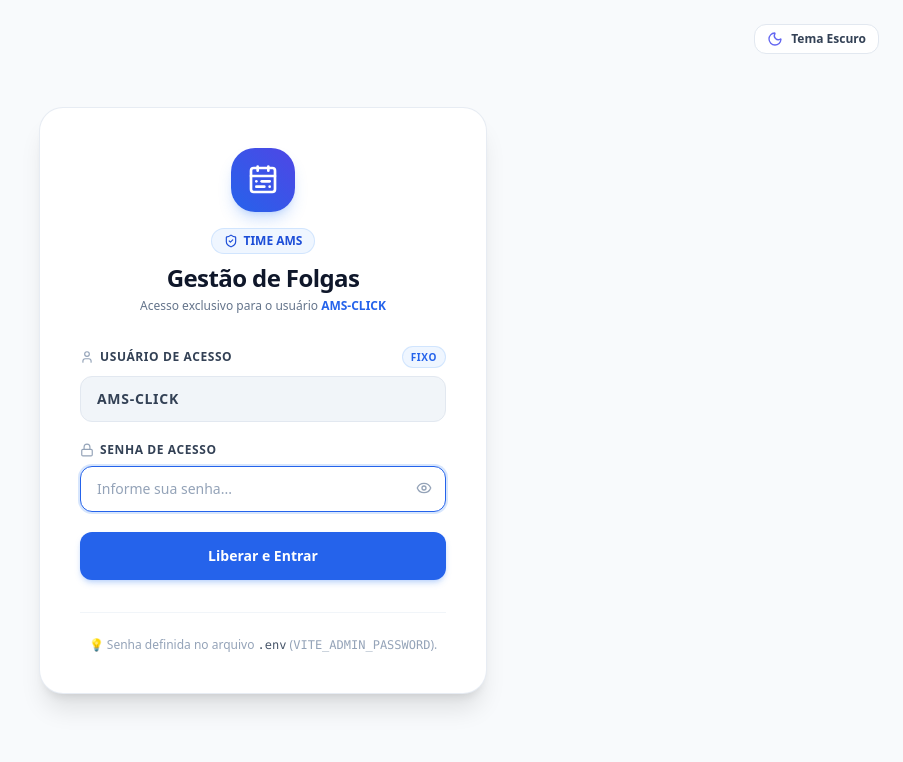
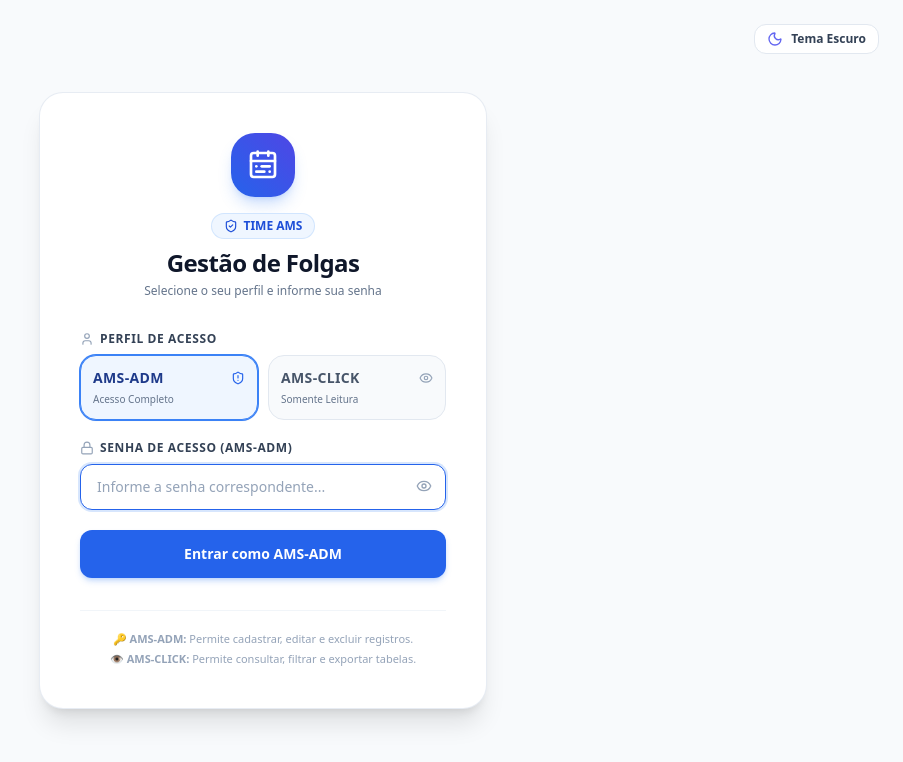
Before and after one commit to elivelton7/gestao-folgas-ams, a React (Vite) app: page / in a window 1280 px wide. Shown: the top 762 px of the page, without its empty margins (377-1280 px from the left). Built offline with nearby package versions, Linux system fonts and the light colour scheme; no server answers; the database is empty.

Commit message:
feat: adicionar usuario AMS-ADM com perfil total e AMS-CLICK somente leitura

```diff
--- a/src/App.tsx
+++ b/src/App.tsx
@@ -12,10 +12,10 @@ import { ToastProvider, useToast } from './context/ToastContext';
 import { ThemeProvider } from './context/ThemeContext';
 import { AuthProvider, useAuth } from './context/AuthContext';
 import { isSupabaseConfigured } from './lib/supabase';
-import { Database, Loader2 } from 'lucide-react';
+import { Database, Loader2, Eye } from 'lucide-react';
 
 function MainApp() {
-  const { isAuthenticated, loading: authLoading } = useAuth();
+  const { isAuthenticated, loading: authLoading, isAdmin, isReadOnly, user } = useAuth();
   const { showToast } = useToast();
   const [isEmailModalOpen, setIsEmailModalOpen] = useState(false);
 
@@ -91,7 +91,27 @@ function MainApp() {
           </div>
         )}
 
-        {/* Formulário de Cadastro Superior */}
+        {/* Banner Informativo de Perfil Consulta (AMS-CLICK) */}
+        {isReadOnly && (
+          <div className="mb-8 p-5 rounded-2xl bg-amber-50/80 dark:bg-amber-950/30 border border-amber-200/80 dark:border-amber-800/60 text-amber-900 dark:text-amber-200 shadow-xs transition-colors">
+            <div className="flex items-center gap-3.5">
+              <div className="p-2.5 rounded-xl bg-amber-100 dark:bg-amber-900/60 text-amber-700 dark:text-amber-300 flex-shrink-0">
+                <Eye className="w-5 h-5" />
+              </div>
+              <div>
+                <h3 className="text-sm font-bold text-amber-950 dark:text-amber-100">
+                  Modo Consulta Ativo ({user?.username})
+                </h3>
+                <p className="text-xs text-amber-800/90 dark:text-amber-300/80 mt-0.5">
+                  Você possui permissão para consultar o quadro de folgas e exportar planilhas para o Excel. O cadastro e exclusão de folgas são restritos ao perfil <strong>AMS-ADM</strong>.
+                </p>
+              </div>
+            </div>
+          </div>
+        )}
+
+        {/* Formulário de Cadastro Superior (Apenas Administrador) */}
+        {isAdmin && (
           <TimeOffForm
             employees={employees}
             teams={teams}
@@ -102,6 +122,7 @@ function MainApp() {
             onSuccessToast={(msg) => showToast(msg, 'success')}
             onErrorToast={(msg) => showToast(msg, 'error')}
           />
+        )}
 
         {/* Data Grid / Tabela Inferior de Folgas com Filtro por Time */}
         <TimeOffList
@@ -114,7 +135,8 @@ function MainApp() {
           onErrorToast={(msg) => showToast(msg, 'error')}
         />
 
-        {/* Modal de Configuração de Relatórios por E-mail */}
+        {/* Modal de Configuração de Relatórios por E-mail (Apenas Administrador) */}
+        {isAdmin && (
           <EmailReportsModal
             isOpen={isEmailModalOpen}
             onClose={() => setIsEmailModalOpen(false)}
@@ -127,6 +149,7 @@ function MainApp() {
             onSuccessToast={(msg) => showToast(msg, 'success')}
             onErrorToast={(msg) => showToast(msg, 'error')}
           />
+        )}
       </main>
 
       <footer className="py-6 border-t border-slate-200/80 dark:border-slate-800 bg-white dark:bg-slate-900 text-center text-xs text-slate-400 dark:text-slate-500 transition-colors duration-200">
--- a/src/components/LoginPage.tsx
+++ b/src/components/LoginPage.tsx
@@ -9,15 +9,18 @@ import {
   ShieldCheck,
   Sun,
   Moon,
-  AlertCircle
+  AlertCircle,
+  ShieldAlert,
+  EyeIcon
 } from 'lucide-react';
-import { useAuth, FIXED_USERNAME } from '../context/AuthContext';
+import { useAuth } from '../context/AuthContext';
 import { useTheme } from '../context/ThemeContext';
 
 export const LoginPage: React.FC = () => {
   const { login } = useAuth();
   const { theme, toggleTheme } = useTheme();
 
+  const [selectedUser, setSelectedUser] = useState<'AMS-ADM' | 'AMS-CLICK'>('AMS-ADM');
   const [password, setPassword] = useState('');
   const [showPassword, setShowPassword] = useState(false);
   const [isSubmitting, setIsSubmitting] = useState(false);
@@ -33,7 +36,7 @@ export const LoginPage: React.FC = () => {
     try {
       setIsSubmitting(true);
       setErrorMessage(null);
-      await login(FIXED_USERNAME, password);
+      await login(selectedUser, password);
     } catch (err: any) {
       setErrorMessage(err.message || 'Falha na autenticação.');
     } finally {
@@ -81,7 +84,7 @@ export const LoginPage: React.FC = () => {
               Gestão de Folgas
             </h1>
             <p className="text-xs text-slate-500 dark:text-slate-400 mt-1">
-              Acesso exclusivo para o usuário <strong className="text-blue-600 dark:text-blue-400 font-bold">{FIXED_USERNAME}</strong>
+              Selecione o seu perfil e informe sua senha
             </p>
           </div>
 
@@ -96,31 +99,61 @@ export const LoginPage: React.FC = () => {
             </div>
           )}
 
-          {/* Formulário com Usuário Fixo */}
+          {/* Formulário */}
           <form onSubmit={handleSubmit} className="space-y-5">
-            {/* Usuário Fixo */}
+            {/* Escolha do Usuário / Perfil */}
             <div>
-              <label
-                htmlFor="fixedUser"
-                className="block text-xs font-bold text-slate-700 dark:text-slate-300 uppercase tracking-wider mb-2 flex items-center justify-between"
-              >
-                <span className="flex items-center gap-1.5">
-                  <User className="w-3.5 h-3.5 text-slate-400 dark:text-slate-500" />
-                  Usuário de Acesso
-                </span>
-                <span className="text-[10px] text-blue-600 dark:text-blue-400 font-semibold uppercase bg-blue-50 dark:bg-blue-950/80 px-2 py-0.5 rounded-full border border-blue-200/60 dark:border-blue-800/60">
-                  Fixo
-                </span>
+              <label className="block text-xs font-bold text-slate-700 dark:text-slate-300 uppercase tracking-wider mb-2 flex items-center gap-1.5">
+                <User className="w-3.5 h-3.5 text-slate-400 dark:text-slate-500" />
+                Perfil de Acesso
               </label>
-              <div className="relative">
-                <input
-                  id="fixedUser"
-                  type="text"
-                  value={FIXED_USERNAME}
-                  readOnly
-                  disabled
-                  className="w-full px-4 py-3 rounded-xl border border-slate-200 dark:border-slate-700/80 bg-slate-100 dark:bg-slate-800/70 text-slate-700 dark:text-slate-200 font-bold text-sm tracking-wider cursor-not-allowed select-none"
-                />
+
+              <div className="grid grid-cols-2 gap-2.5">
+                {/* Botão AMS-ADM */}
+                <button
+                  type="button"
+                  onClick={() => {
+                    setSelectedUser('AMS-ADM');
+                    setPassword('');
+                    if (errorMessage) setErrorMessage(null);
+                  }}
+                  className={`p-3 rounded-2xl border text-left transition flex flex-col justify-between ${
+                    selectedUser === 'AMS-ADM'
+                      ? 'bg-blue-50 dark:bg-blue-950/50 border-blue-500 text-blue-900 dark:text-blue-100 shadow-sm ring-1 ring-blue-500'
+                      : 'bg-slate-50 dark:bg-slate-800/60 border-slate-200 dark:border-slate-700 text-slate-600 dark:text-slate-300 hover:bg-slate-100 dark:hover:bg-slate-800'
+                  }`}
+                >
+                  <div className="flex items-center justify-between w-full mb-1">
+                    <span className="font-extrabold text-sm tracking-wide">AMS-ADM</span>
+                    <ShieldAlert className={`w-3.5 h-3.5 ${selectedUser === 'AMS-ADM' ? 'text-blue-600 dark:text-blue-400' : 'text-slate-400'}`} />
+                  </div>
+                  <span className="text-[10px] text-slate-500 dark:text-slate-400 font-medium">
+                    Acesso Completo
+                  </span>
+                </button>
+
+                {/* Botão AMS-CLICK */}
+                <button
+                  type="button"
+                  onClick={() => {
+                    setSelectedUser('AMS-CLICK');
+                    setPassword('');
+                    if (errorMessage) setErrorMessage(null);
+                  }}
+                  className={`p-3 rounded-2xl border text-left transition flex flex-col justify-between ${
+                    selectedUser === 'AMS-CLICK'
+                      ? 'bg-amber-50 dark:bg-amber-950/50 border-amber-500 text-amber-900 dark:text-amber-100 shadow-sm ring-1 ring-amber-500'
+                      : 'bg-slate-50 dark:bg-slate-800/60 border-slate-200 dark:border-slate-700 text-slate-600 dark:text-slate-300 hover:bg-slate-100 dark:hover:bg-slate-800'
+                  }`}
+                >
+                  <div className="flex items-center justify-between w-full mb-1">
+                    <span className="font-extrabold text-sm tracking-wide">AMS-CLICK</span>
+                    <EyeIcon className={`w-3.5 h-3.5 ${selectedUser === 'AMS-CLICK' ? 'text-amber-600 dark:text-amber-400' : 'text-slate-400'}`} />
+                  </div>
+                  <span className="text-[10px] text-slate-500 dark:text-slate-400 font-medium">
+                    Somente Leitura
+                  </span>
+                </button>
               </div>
             </div>
 
@@ -131,7 +164,7 @@ export const LoginPage: React.FC = () => {
                 className="block text-xs font-bold text-slate-700 dark:text-slate-300 uppercase tracking-wider mb-2 flex items-center gap-1.5"
               >
                 <Lock className="w-3.5 h-3.5 text-slate-400 dark:text-slate-500" />
-                Senha de Acesso
+                Senha de Acesso ({selectedUser})
               </label>
               <div className="relative">
                 <input
@@ -142,7 +175,7 @@ export const LoginPage: React.FC = () => {
                     setPassword(e.target.value);
                     if (errorMessage) setErrorMessage(null);
                   }}
-                  placeholder="Informe sua senha..."
+                  placeholder="Informe a senha correspondente..."
                   disabled={isSubmitting}
                   autoFocus
                   autoComplete="current-password"
@@ -174,15 +207,18 @@ export const LoginPage: React.FC = () => {
                   Liberando acesso...
                 </>
               ) : (
-                'Liberar e Entrar'
+                `Entrar como ${selectedUser}`
               )}
             </button>
           </form>
 
-          {/* Dica da Senha */}
-          <div className="mt-8 pt-6 border-t border-slate-100 dark:border-slate-800 text-center">
-            <p className="text-xs text-slate-400 dark:text-slate-500">
-              💡 Senha definida no arquivo <code className="font-mono text-slate-600 dark:text-slate-300">.env</code> (<code className="font-mono">VITE_ADMIN_PASSWORD</code>).
+          {/* Dica Informativa */}
+          <div className="mt-8 pt-5 border-t border-slate-100 dark:border-slate-800 text-center space-y-1">
+            <p className="text-[11px] text-slate-400 dark:text-slate-500">
+              🔑 <strong>AMS-ADM:</strong> Permite cadastrar, editar e excluir registros.
+            </p>
+            <p className="text-[11px] text-slate-400 dark:text-slate-500">
+              👁️ <strong>AMS-CLICK:</strong> Permite consultar, filtrar e exportar tabelas.
             </p>
           </div>
         </div>
--- a/src/components/TimeOffList.tsx
+++ b/src/components/TimeOffList.tsx
@@ -15,6 +15,7 @@ import type { TimeOffWithEmployee, Team } from '../types/database';
 import { formatDateBR, isUpcoming, isWithinPastFilter } from '../utils/date';
 import type { PastDateFilter } from '../utils/date';
 import { exportTableToExcel } from '../utils/export';
+import { useAuth } from '../context/AuthContext';
 
 interface TimeOffListProps {
   timeOffs: TimeOffWithEmployee[];
@@ -37,6 +38,7 @@ export const TimeOffList: React.FC<TimeOffListProps> = ({
   onSuccessToast,
   onErrorToast,
 }) => {
+  const { isReadOnly } = useAuth();
   const [activeTab, setActiveTab] = useState<TabType>('upcoming');
   const [selectedTeamFilter, setSelectedTeamFilter] = useState<string>('ALL'); // 'ALL' ou id do time
   const [pastFilter, setPastFilter] = useState<PastDateFilter>('30d'); // '30d' | '90d' | 'year' | 'all'
@@ -261,7 +263,7 @@ export const TimeOffList: React.FC<TimeOffListProps> = ({
                 <th className="py-3.5 px-6">Data</th>
                 <th className="py-3.5 px-6">Tipo</th>
                 <th className="py-3.5 px-6">Descrição</th>
-                <th className="py-3.5 px-6 text-right">Ações</th>
+                {!isReadOnly && <th className="py-3.5 px-6 text-right">Ações</th>}
               </tr>
             </thead>
             <tbody className="divide-y divide-slate-100 dark:divide-slate-800 text-sm">
@@ -333,6 +335,7 @@ export const TimeOffList: React.FC<TimeOffListProps> = ({
                     </td>
 
                     {/* Ações */}
+                    {!isReadOnly && (
                       <td className="py-4 px-6 text-right whitespace-nowrap">
                         {isConfirming ? (
                           <div className="flex items-center justify-end gap-2 animate-in fade-in">
@@ -369,6 +372,7 @@ export const TimeOffList: React.FC<TimeOffListProps> = ({
                           </button>
                         )}
                       </td>
+                    )}
                   </tr>
                 );
               })}
--- a/src/context/AuthContext.tsx
+++ b/src/context/AuthContext.tsx
@@ -1,23 +1,27 @@
 import React, { createContext, useContext, useState, useEffect } from 'react';
 
-interface AuthUser {
-  username: string;
-  role?: string;
+export type UserRole = 'admin' | 'readonly';
+
+export interface AuthUser {
+  username: 'AMS-ADM' | 'AMS-CLICK' | string;
+  role: UserRole;
 }
 
 interface AuthContextType {
   user: AuthUser | null;
   isAuthenticated: boolean;
+  isAdmin: boolean;
+  isReadOnly: boolean;
   loading: boolean;
-  login: (passwordOrUser: string, passwordInput?: string) => Promise<void>;
+  login: (username: string, password: string) => Promise<void>;
   logout: () => void;
-  FIXED_USER: string;
 }
 
 const AuthContext = createContext<AuthContextType | undefined>(undefined);
 
-export const FIXED_USERNAME = 'AMS-CLICK';
-const MASTER_PASSWORD = import.meta.env.VITE_ADMIN_PASSWORD || 'ams@2026';
+// Credenciais configuradas (com fallbacks para as senhas solicitadas)
+const ADM_PASSWORD = import.meta.env.VITE_ADM_PASSWORD || 'AMS2026AMS';
+const CLICK_PASSWORD = import.meta.env.VITE_CLICK_PASSWORD || import.meta.env.VITE_ADMIN_PASSWORD || 'ams@2026';
 
 export const AuthProvider: React.FC<{ children: React.ReactNode }> = ({ children }) => {
   const [user, setUser] = useState<AuthUser | null>(null);
@@ -37,32 +41,39 @@ export const AuthProvider: React.FC<{ children: React.ReactNode }> = ({ children
     }
   }, []);
 
-  const login = async (userOrPass: string, passwordInput?: string) => {
-    let submittedUser = FIXED_USERNAME;
-    let submittedPass = '';
+  const login = async (usernameInput: string, passwordInput: string) => {
+    const usernameClean = usernameInput.trim().toUpperCase();
+    const passClean = passwordInput.trim();
 
-    if (passwordInput !== undefined) {
-      // Passou (username, password)
-      submittedUser = userOrPass.trim();
-      submittedPass = passwordInput.trim();
-    } else {
-      // Passou apenas (password)
-      submittedPass = userOrPass.trim();
+    if (!usernameClean) {
+      throw new Error('Por favor, selecione ou informe o usuário de acesso.');
     }
 
-    // Validação estrita: Usuário deve ser AMS-CLICK (case-insensitive)
-    if (submittedUser.toUpperCase() !== FIXED_USERNAME) {
-      throw new Error(`Usuário inválido. O acesso é exclusivo para o usuário ${FIXED_USERNAME}.`);
+    if (!passClean) {
+      throw new Error('Por favor, informe a senha de acesso.');
     }
 
-    // Validação da senha
-    if (!submittedPass || submittedPass !== MASTER_PASSWORD) {
-      throw new Error('Senha incorreta. Verifique a senha de acesso.');
+    if (usernameClean === 'AMS-ADM') {
+      if (passClean !== ADM_PASSWORD) {
+        throw new Error('Senha incorreta para o usuário Administrador AMS-ADM.');
+      }
+      const authUser: AuthUser = { username: 'AMS-ADM', role: 'admin' };
+      setUser(authUser);
+      localStorage.setItem('gestao-folgas-auth-user', JSON.stringify(authUser));
+      return;
     }
 
-    const authUser: AuthUser = { username: FIXED_USERNAME, role: 'admin' };
-    setUser(authUser);
-    localStorage.setItem('gestao-folgas-auth-user', JSON.stringify(authUser));
+    if (usernameClean === 'AMS-CLICK') {
+      if (passClean !== CLICK_PASSWORD) {
+        throw new Error('Senha incorreta para o usuário Consulta AMS-CLICK.');
+      }
+      const authUser: AuthUser = { username: 'AMS-CLICK', role: 'readonly' };
+      setUser(authUser);
+      localStorage.setItem('gestao-folgas-auth-user', JSON.stringify(authUser));
+      return;
+    }
+
+    throw new Error('Usuário não reconhecido. Utilize AMS-ADM ou AMS-CLICK.');
   };
 
   const logout = () => {
@@ -70,15 +81,19 @@ export const AuthProvider: React.FC<{ children: React.ReactNode }> = ({ children
     localStorage.removeItem('gestao-folgas-auth-user');
   };
 
+  const isAdmin = user?.role === 'admin';
+  const isReadOnly = user?.role === 'readonly';
+
   return (
     <AuthContext.Provider
       value={{
         user,
         isAuthenticated: Boolean(user),
+        isAdmin,
+        isReadOnly,
         loading,
         login,
         logout,
-        FIXED_USER: FIXED_USERNAME,
       }}
     >
       {children}
```
Also changed, not shown: src/components/Header.tsx (+18 -6 lines). Lines whose indentation alone changed are shown as unchanged.
